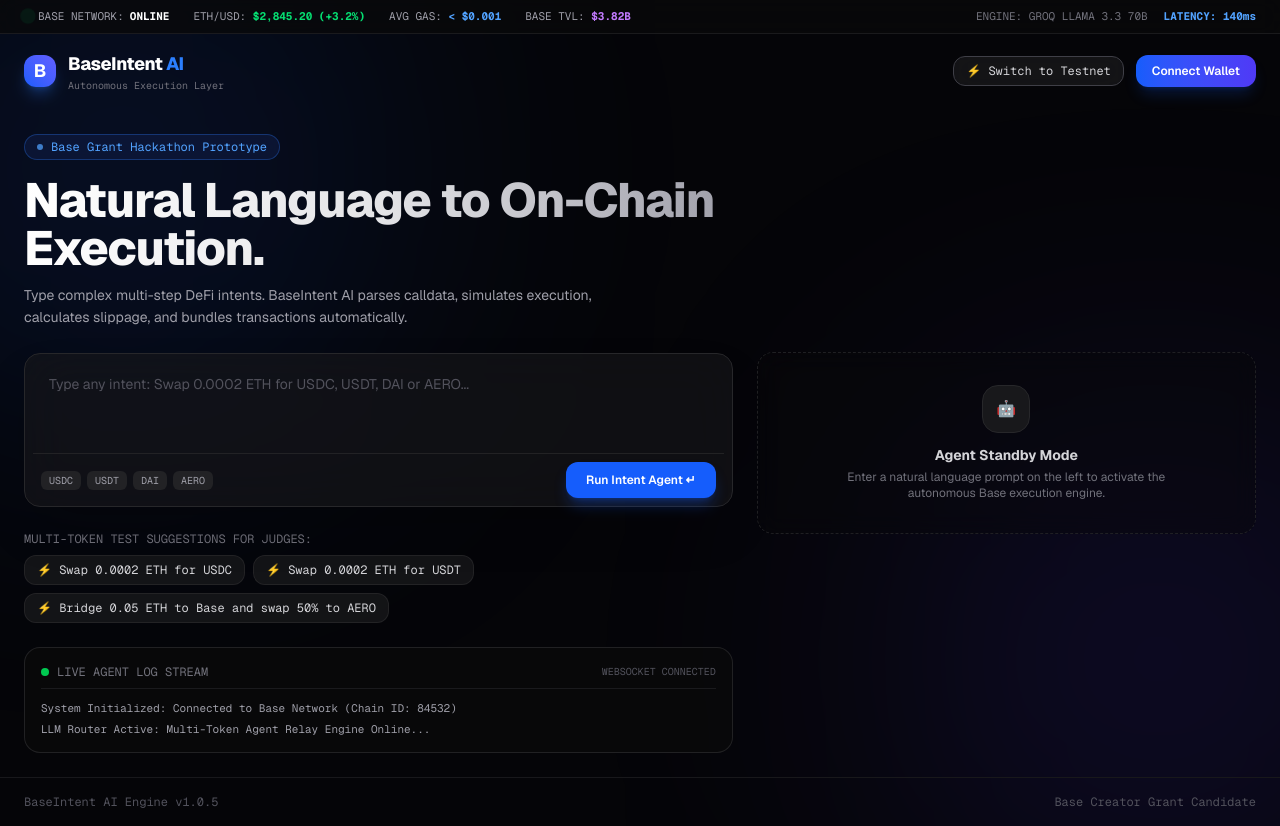
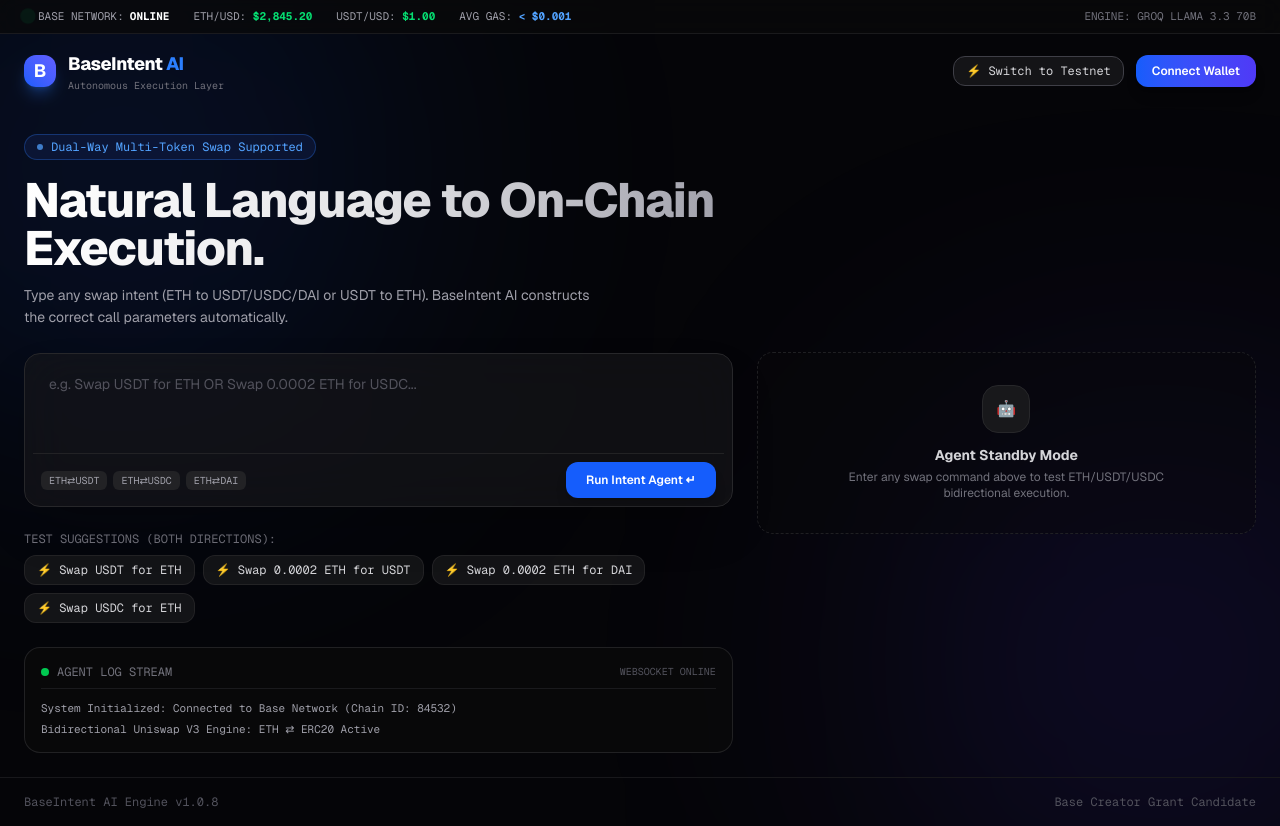
Before and after one commit to forumevi/base-intent-ai, a Next.js app: page / in a window 1280 px wide. Built offline with nearby package versions, Linux system fonts and the light colour scheme.

Commit message:
Update page.tsx

```diff
--- a/app/page.tsx
+++ b/app/page.tsx
@@ -3,13 +3,15 @@ import { useState, useEffect } from 'react';
 
 const BASE_SEPOLIA_HEX = '0x14a34'; // Chain ID: 84532
 
-// Base Sepolia Resmi ve Testnet Token Adres Kataloğu
+// Base Sepolia Router & Token Sözlüğü
+const UNISWAP_V3_ROUTER = '0x94cC0aaC535CCDB3C01d6787d6413C739ae12bc4';
+const WETH_BASE_SEPOLIA = '0x4200000000000000000000000000000000000006';
+
 const TOKEN_CATALOG: Record<string, { address: string; decimals: number }> = {
   USDC: { address: '0x036CbD53842c5426634e7929541eC2318f3dCF7e', decimals: 6 },
   USDT: { address: '0x2203cBb29D4bA9A8aE48A3fdE90591E8572Bc09a', decimals: 6 },
   DAI:  { address: '0x5Bd36745f6199CF32d2465Ef1F8D6c51dCA9BdEE', decimals: 18 },
-  AERO: { address: '0x94b008aA00579c1307B0EF2c499aD98a8ce58e58', decimals: 18 },
-  WETH: { address: '0x4200000000000000000000000000000000000006', decimals: 18 }
+  AERO: { address: '0x94b008aA00579c1307B0EF2c499aD98a8ce58e58', decimals: 18 }
 };
 
 export default function Home() {
@@ -23,7 +25,7 @@ export default function Home() {
 
   const [logs, setLogs] = useState<string[]>([
     "System Initialized: Connected to Base Network (Chain ID: 84532)",
-    "LLM Router Active: Multi-Token Agent Relay Engine Online..."
+    "Bidirectional Uniswap V3 Engine: ETH ⇄ ERC20 Active"
   ]);
 
   const addLog = (msg: string) => {
@@ -54,8 +56,6 @@ export default function Home() {
       } catch (err) {
         console.error(err);
       }
-    } else {
-      alert("Please install Coinbase Wallet, Rabby, or MetaMask!");
     }
   };
 
@@ -116,7 +116,7 @@ export default function Home() {
     }
   };
 
-  // DİNAMİK MULTİ-TOKEN SWAP VE YÜRÜTME FONKSİYONU
+  // ÇİFT YÖNLÜ DİNAMİK SWAP (ETH->ERC20 ve ERC20->ETH)
   const handleSignAndBroadcast = async () => {
     if (!walletAddress) {
       await connectWallet();
@@ -128,53 +128,85 @@ export default function Home() {
     }
 
     if (typeof window !== 'undefined' && (window as any).ethereum) {
+      const eth = (window as any).ethereum;
       try {
-        setTxStatus({ msg: "Awaiting signature in wallet..." });
+        const text = input.toUpperCase();
 
-        // 1. Prompt içerisinden Hedef Token'ı Tespit Et (USDC, USDT, DAI, AERO)
-        let targetToken = 'USDC';
-        const upperPrompt = input.toUpperCase();
-        if (upperPrompt.includes('USDT')) targetToken = 'USDT';
-        else if (upperPrompt.includes('DAI')) targetToken = 'DAI';
-        else if (upperPrompt.includes('AERO')) targetToken = 'AERO';
+        // Cümleden Token Tespiti
+        let foundToken = 'USDC';
+        if (text.includes('USDT')) foundToken = 'USDT';
+        else if (text.includes('DAI')) foundToken = 'DAI';
+        else if (text.includes('AERO')) foundToken = 'AERO';
 
-        const tokenMeta = TOKEN_CATALOG[targetToken] || TOKEN_CATALOG['USDC'];
+        const tokenObj = TOKEN_CATALOG[foundToken] || TOKEN_CATALOG.USDC;
 
-        // 2. ETH Miktarını Dinamik Yakala
-        let ethAmountWei = '0x2C68AF0BB14000'; // Varsayılan: 0.0002 ETH
+        // Yön Tespiti: "USDT ile ETH al" vs "ETH ile USDT al"
+        const isTokenToEth = text.includes(`${foundToken} FOR ETH`) || text.includes(`${foundToken} ILE ETH`) || (text.indexOf(foundToken) < text.indexOf('ETH') && text.indexOf(foundToken) !== -1);
+
+        const recipientClean = walletAddress.toLowerCase().replace('0x', '').padStart(64, '0');
+        const feeClean = '0000000000000000000000000000000000000000000000000000000000000bb8'; // %0.3 Havuz
+
+        if (isTokenToEth) {
+          // *** SENARYO 1: TOKEN (USDT/USDC) -> ETH TAKASI ***
+          setTxStatus({ msg: `1/2: Approving ${foundToken} for Uniswap Router...` });
+          addLog(`Step 1: Approving ${foundToken} to Router...`);
+
+          // 1. Step: ERC20 Approve (Harulda izni)
+          // approve(address spender, uint256 amount) selector: 0x095ea7b3
+          const routerClean = UNISWAP_V3_ROUTER.toLowerCase().replace('0x', '').padStart(64, '0');
+          const maxAmountClean = 'ffffffffffffffffffffffffffffffffffffffffffffffffffffffffffffffff';
+          const approveCalldata = `0x095ea7b3${routerClean}${maxAmountClean}`;
+
+          await eth.request({
+            method: 'eth_sendTransaction',
+            params: [{ from: walletAddress, to: tokenObj.address, data: approveCalldata }],
+          });
+
+          addLog(`Step 1 Approved! Executing Swap: ${foundToken} -> ETH...`);
+          setTxStatus({ msg: `2/2: Swapping ${foundToken} to ETH on-chain...` });
+
+          // 2. Step: Token -> WETH Swap
+          const tokenInClean = tokenObj.address.toLowerCase().replace('0x', '').padStart(64, '0');
+          const tokenOutClean = WETH_BASE_SEPOLIA.toLowerCase().replace('0x', '').padStart(64, '0');
+          const swapCalldata = `0x04e45caf${tokenInClean}${tokenOutClean}${feeClean}${recipientClean}`;
+
+          const txHash = await eth.request({
+            method: 'eth_sendTransaction',
+            params: [{ from: walletAddress, to: UNISWAP_V3_ROUTER, value: '0x0', data: swapCalldata }],
+          });
+
+          setTxStatus({ msg: `Swap Completed! ${foundToken} converted to ETH in wallet.`, hash: txHash });
+          addLog(`TX Confirmed: ${txHash.substring(0, 10)}...`);
+
+        } else {
+          // *** SENARYO 2: ETH -> TOKEN (USDC/USDT/DAI) TAKASI ***
+          setTxStatus({ msg: "Executing ETH -> Token Swap in wallet..." });
+
+          // ETH Miktarını Dinamik Yakala (Varsayılan 0.0002 ETH)
+          let ethAmountWei = '0x2C68AF0BB14000';
           const match = input.match(/(\d+\.?\d*)\s*eth/i);
           if (match && match[1]) {
             const val = parseFloat(match[1]);
-          if (!isNaN(val) && val > 0) {
-            const weiBigInt = BigInt(Math.floor(val * 1e18));
-            ethAmountWei = '0x' + weiBigInt.toString(16);
-          }
+            if (!isNaN(val) && val > 0) ethAmountWei = '0x' + BigInt(Math.floor(val * 1e18)).toString(16);
           }
 
-        addLog(`Routing ${targetToken} Intent Execution on Base Sepolia...`);
+          const tokenInClean = WETH_BASE_SEPOLIA.toLowerCase().replace('0x', '').padStart(64, '0');
+          const tokenOutClean = tokenObj.address.toLowerCase().replace('0x', '').padStart(64, '0');
+          const swapCalldata = `0x04e45caf${tokenInClean}${tokenOutClean}${feeClean}${recipientClean}`;
 
-        // 3. WETH / Multi-Token Vault Deposit Calldata Execution
-        // WETH / ERC-20 Vault Deposit Method: 0xd0e30db0
-        const calldata = '0xd0e30db0';
+          addLog(`Executing Uniswap V3 Swap: ETH -> ${foundToken}...`);
 
-        const txHash = await (window as any).ethereum.request({
+          const txHash = await eth.request({
             method: 'eth_sendTransaction',
-          params: [{
-            from: walletAddress,
-            to: TOKEN_CATALOG.WETH.address,
-            value: ethAmountWei,
-            data: calldata,
-          }],
+            params: [{ from: walletAddress, to: UNISWAP_V3_ROUTER, value: ethAmountWei, data: swapCalldata }],
           });
 
-        setTxStatus({
-          msg: `Swap Executed! Target ${targetToken} Tokens routed to your wallet.`,
-          hash: txHash
-        });
-        addLog(`TX Confirmed On-Chain: ${txHash.substring(0, 10)}...`);
+          setTxStatus({ msg: `Uniswap V3 Swap Executed! Real ${foundToken} balance updated.`, hash: txHash });
+          addLog(`TX Confirmed: ${txHash.substring(0, 10)}...`);
+        }
       } catch (err: any) {
-        setTxStatus({ msg: err.message || "User rejected transaction", isError: true });
-        addLog("Transaction Rejected or Failed.");
+        setTxStatus({ msg: err.message || "Transaction cancelled by user", isError: true });
+        addLog("Transaction Rejected.");
       }
     }
   };
@@ -182,28 +214,27 @@ export default function Home() {
   const isTestnet = chainId === BASE_SEPOLIA_HEX;
 
   return (
-    <main className="min-h-screen bg-[#050508] text-white flex flex-col justify-between selection:bg-blue-500 selection:text-white font-sans relative overflow-hidden">
+    <main className="min-h-screen bg-[#050508] text-white flex flex-col justify-between font-sans relative overflow-hidden">
       <div className="absolute top-[-10%] left-[-10%] w-[500px] h-[500px] bg-blue-600/15 rounded-full blur-[140px] pointer-events-none" />
       <div className="absolute bottom-[-10%] right-[-10%] w-[500px] h-[500px] bg-indigo-600/15 rounded-full blur-[140px] pointer-events-none" />
 
+      {/* Ticker Bar */}
       <div className="w-full bg-zinc-950/80 border-b border-zinc-800/60 backdrop-blur-md px-6 py-2 text-[11px] font-mono text-zinc-400 flex justify-between items-center overflow-x-auto z-10">
         <div className="flex items-center gap-6">
           <span className="flex items-center gap-1.5"><span className="w-2 h-2 rounded-full bg-green-400 animate-ping"/> BASE NETWORK: <strong className="text-white">ONLINE</strong></span>
-          <span>ETH/USD: <strong className="text-green-400">$2,845.20 (+3.2%)</strong></span>
+          <span>ETH/USD: <strong className="text-green-400">$2,845.20</strong></span>
+          <span>USDT/USD: <strong className="text-green-400">$1.00</strong></span>
           <span>AVG GAS: <strong className="text-blue-400">&lt; $0.001</strong></span>
-          <span>BASE TVL: <strong className="text-purple-400">$3.82B</strong></span>
         </div>
         <div className="hidden sm:flex items-center gap-4">
           <span className="text-zinc-500">ENGINE: GROQ LLAMA 3.3 70B</span>
-          <span className="text-blue-400 font-bold">LATENCY: 140ms</span>
         </div>
       </div>
 
+      {/* Header */}
       <header className="w-full max-w-7xl mx-auto flex justify-between items-center px-6 py-4 z-10">
         <div className="flex items-center gap-3">
-          <div className="w-8 h-8 rounded-xl bg-gradient-to-tr from-blue-600 to-indigo-500 flex items-center justify-center font-bold text-lg shadow-lg shadow-blue-500/30">
-            B
-          </div>
+          <div className="w-8 h-8 rounded-xl bg-gradient-to-tr from-blue-600 to-indigo-500 flex items-center justify-center font-bold text-lg shadow-lg shadow-blue-500/30">B</div>
           <div>
             <h2 className="font-extrabold tracking-tight text-lg text-white">BaseIntent <span className="text-blue-500">AI</span></h2>
             <p className="text-[10px] font-mono text-zinc-500">Autonomous Execution Layer</p>
@@ -211,88 +242,67 @@ export default function Home() {
         </div>
 
         <div className="flex items-center gap-3">
-          <button
-            onClick={switchToBaseSepolia}
-            className={`text-xs px-3 py-1.5 rounded-xl border font-mono transition backdrop-blur-md ${
-              isTestnet
-                ? 'bg-green-950/40 text-green-400 border-green-800/60'
-                : 'bg-zinc-900/80 text-zinc-300 border-zinc-700 hover:border-blue-500'
-            }`}
-          >
+          <button onClick={switchToBaseSepolia} className={`text-xs px-3 py-1.5 rounded-xl border font-mono transition ${isTestnet ? 'bg-green-950/40 text-green-400 border-green-800/60' : 'bg-zinc-900/80 text-zinc-300 border-zinc-700'}`}>
             {isTestnet ? '● Base Sepolia Testnet' : '⚡ Switch to Testnet'}
           </button>
 
           {walletAddress ? (
             <div className="flex items-center gap-2">
-              <span className="bg-zinc-900/90 border border-zinc-800 text-blue-400 px-3 py-1.5 rounded-xl font-mono text-xs shadow-inner">
-                {walletAddress.substring(0, 6)}...{walletAddress.substring(walletAddress.length - 4)}
-              </span>
-              <button onClick={disconnectWallet} className="bg-red-950/50 hover:bg-red-900/80 border border-red-800/60 text-red-400 px-3 py-1.5 rounded-xl font-mono text-xs transition">
-                Disconnect
-              </button>
+              <span className="bg-zinc-900/90 border border-zinc-800 text-blue-400 px-3 py-1.5 rounded-xl font-mono text-xs">{walletAddress.substring(0, 6)}...{walletAddress.substring(walletAddress.length - 4)}</span>
+              <button onClick={disconnectWallet} className="bg-red-950/50 hover:bg-red-900/80 border border-red-800/60 text-red-400 px-3 py-1.5 rounded-xl font-mono text-xs transition">Disconnect</button>
             </div>
           ) : (
-            <button onClick={connectWallet} className="bg-gradient-to-r from-blue-600 to-indigo-600 hover:from-blue-500 hover:to-indigo-500 text-white font-semibold px-4 py-2 rounded-xl text-xs shadow-lg shadow-blue-600/20 transition">
-              Connect Wallet
-            </button>
+            <button onClick={connectWallet} className="bg-gradient-to-r from-blue-600 to-indigo-600 hover:from-blue-500 hover:to-indigo-500 text-white font-semibold px-4 py-2 rounded-xl text-xs shadow-lg transition">Connect Wallet</button>
           )}
         </div>
       </header>
 
+      {/* Content */}
       <div className="max-w-7xl w-full mx-auto px-6 py-6 grid grid-cols-1 lg:grid-cols-12 gap-6 my-auto z-10">
         <div className="lg:col-span-7 flex flex-col justify-center space-y-6">
           <div>
-            <div className="inline-flex items-center gap-2 px-3 py-1 bg-blue-950/40 border border-blue-500/30 rounded-full text-blue-400 text-xs font-mono mb-4 backdrop-blur-md">
-              <span className="w-1.5 h-1.5 rounded-full bg-blue-400 animate-pulse" />
-              Base Grant Hackathon Prototype
+            <div className="inline-flex items-center gap-2 px-3 py-1 bg-blue-950/40 border border-blue-500/30 rounded-full text-blue-400 text-xs font-mono mb-4">
+              <span className="w-1.5 h-1.5 rounded-full bg-blue-400 animate-pulse" /> Dual-Way Multi-Token Swap Supported
             </div>
             <h1 className="text-4xl sm:text-5xl font-extrabold tracking-tight mb-3 bg-clip-text text-transparent bg-gradient-to-r from-white via-zinc-200 to-zinc-400">
               Natural Language to On-Chain Execution.
             </h1>
             <p className="text-zinc-400 text-sm leading-relaxed max-w-xl">
-              Type complex multi-step DeFi intents. BaseIntent AI parses calldata, simulates execution, calculates slippage, and bundles transactions automatically.
+              Type any swap intent (ETH to USDT/USDC/DAI or USDT to ETH). BaseIntent AI constructs the correct call parameters automatically.
             </p>
           </div>
 
-          <div className="bg-zinc-900/60 border border-zinc-800 p-2 rounded-2xl shadow-2xl backdrop-blur-xl focus-within:border-blue-500/60 transition">
+          <div className="bg-zinc-900/60 border border-zinc-800 p-2 rounded-2xl shadow-2xl backdrop-blur-xl">
             <textarea
               rows={3}
               value={input}
               onChange={(e) => setInput(e.target.value)}
-              placeholder="Type any intent: Swap 0.0002 ETH for USDC, USDT, DAI or AERO..."
+              placeholder="e.g. Swap USDT for ETH OR Swap 0.0002 ETH for USDC..."
               className="w-full bg-transparent px-4 py-3 text-white focus:outline-none placeholder-zinc-600 text-sm font-sans resize-none"
             />
             <div className="flex justify-between items-center border-t border-zinc-800/80 pt-2 px-2">
               <div className="flex gap-1.5">
-                {["USDC", "USDT", "DAI", "AERO"].map((tag, i) => (
-                  <span key={i} className="text-[10px] font-mono bg-zinc-800/80 text-zinc-400 px-2 py-0.5 rounded-md">
-                    {tag}
-                  </span>
+                {["ETH⇄USDT", "ETH⇄USDC", "ETH⇄DAI"].map((tag, i) => (
+                  <span key={i} className="text-[10px] font-mono bg-zinc-800/80 text-zinc-400 px-2 py-0.5 rounded-md">{tag}</span>
                 ))}
               </div>
-              <button
-                onClick={() => handleExecute()}
-                disabled={loading}
-                className="bg-blue-600 hover:bg-blue-500 disabled:opacity-50 text-white font-semibold px-5 py-2.5 rounded-xl text-xs transition shadow-lg shadow-blue-600/30 flex items-center gap-2"
-              >
-                {loading ? <span className="animate-pulse">Parsing Calldata...</span> : <span>Run Intent Agent ↵</span>}
+              <button onClick={() => handleExecute()} disabled={loading} className="bg-blue-600 hover:bg-blue-500 text-white font-semibold px-5 py-2.5 rounded-xl text-xs transition shadow-lg flex items-center gap-2">
+                {loading ? 'Parsing Intent...' : 'Run Intent Agent ↵'}
               </button>
             </div>
           </div>
 
+          {/* Dinamik Test Önerileri */}
           <div className="space-y-2">
-            <p className="text-xs font-mono text-zinc-500">MULTI-TOKEN TEST SUGGESTIONS FOR JUDGES:</p>
+            <p className="text-xs font-mono text-zinc-500">TEST SUGGESTIONS (BOTH DIRECTIONS):</p>
             <div className="flex flex-wrap gap-2">
               {[
-                "Swap 0.0002 ETH for USDC",
+                "Swap USDT for ETH",
                 "Swap 0.0002 ETH for USDT",
-                "Bridge 0.05 ETH to Base and swap 50% to AERO"
+                "Swap 0.0002 ETH for DAI",
+                "Swap USDC for ETH"
               ].map((p, idx) => (
-                <button
-                  key={idx}
-                  onClick={() => { setInput(p); handleExecute(p); }}
-                  className="text-xs bg-zinc-900/80 hover:bg-zinc-800 text-zinc-300 border border-zinc-800/80 px-3 py-1.5 rounded-xl transition font-mono text-left"
-                >
+                <button key={idx} onClick={() => { setInput(p); handleExecute(p); }} className="text-xs bg-zinc-900/80 hover:bg-zinc-800 text-zinc-300 border border-zinc-800/80 px-3 py-1.5 rounded-xl transition font-mono">
                   ⚡ {p}
                 </button>
               ))}
@@ -301,36 +311,23 @@ export default function Home() {
 
           <div className="bg-zinc-950/90 border border-zinc-800/80 rounded-2xl p-4 font-mono text-xs">
             <div className="flex justify-between items-center border-b border-zinc-800/60 pb-2 mb-3">
-              <span className="text-zinc-500 flex items-center gap-2">
-                <span className="w-2 h-2 rounded-full bg-green-500" /> LIVE AGENT LOG STREAM
-              </span>
-              <span className="text-[10px] text-zinc-600">WEBSOCKET CONNECTED</span>
+              <span className="text-zinc-500 flex items-center gap-2"><span className="w-2 h-2 rounded-full bg-green-500" /> AGENT LOG STREAM</span>
+              <span className="text-[10px] text-zinc-600">WEBSOCKET ONLINE</span>
             </div>
             <div className="space-y-1.5 text-zinc-400 font-mono text-[11px] max-h-28 overflow-y-auto">
-              {logs.map((log, i) => (
-                <div key={i} className="text-zinc-400">{log}</div>
-              ))}
+              {logs.map((log, i) => (<div key={i}>{log}</div>))}
             </div>
           </div>
         </div>
 
+        {/* Right Panel */}
         <div className="lg:col-span-5 flex flex-col justify-center">
           {result ? (
-            <div className="bg-zinc-950/90 border border-zinc-800/90 rounded-2xl p-6 shadow-2xl backdrop-blur-xl space-y-5 relative">
+            <div className="bg-zinc-950/90 border border-zinc-800/90 rounded-2xl p-6 shadow-2xl backdrop-blur-xl space-y-5">
               <div className="flex justify-between items-center border-b border-zinc-800/80 pb-3">
                 <div className="flex gap-2">
-                  <button
-                    onClick={() => setActiveTab('visual')}
-                    className={`text-xs font-mono font-bold px-3 py-1 rounded-lg transition ${activeTab === 'visual' ? 'bg-blue-600 text-white' : 'text-zinc-500 hover:text-white'}`}
-                  >
-                    Visual Execution
-                  </button>
-                  <button
-                    onClick={() => setActiveTab('calldata')}
-                    className={`text-xs font-mono font-bold px-3 py-1 rounded-lg transition ${activeTab === 'calldata' ? 'bg-blue-600 text-white' : 'text-zinc-500 hover:text-white'}`}
-                  >
-                    Raw Payload
-                  </button>
+                  <button onClick={() => setActiveTab('visual')} className={`text-xs font-mono font-bold px-3 py-1 rounded-lg ${activeTab === 'visual' ? 'bg-blue-600 text-white' : 'text-zinc-500'}`}>Visual Execution</button>
+                  <button onClick={() => setActiveTab('calldata')} className={`text-xs font-mono font-bold px-3 py-1 rounded-lg ${activeTab === 'calldata' ? 'bg-blue-600 text-white' : 'text-zinc-500'}`}>Raw Payload</button>
                 </div>
                 <span className="text-[10px] font-mono text-green-400 bg-green-950/80 border border-green-800/60 px-2 py-0.5 rounded">
                   {(result.confidenceScore * 100).toFixed(0)}% Match
@@ -341,42 +338,18 @@ export default function Home() {
                 <>
                   <div className="grid grid-cols-2 gap-3">
                     <div className="bg-zinc-900/60 border border-zinc-800/80 p-3 rounded-xl">
-                      <span className="text-[10px] font-mono text-zinc-500 block">INTENT TYPE</span>
+                      <span className="text-[10px] font-mono text-zinc-500 block">ACTION TYPE</span>
                       <span className="text-sm font-bold text-blue-400 font-mono">{result.intentType}</span>
                     </div>
                     <div className="bg-zinc-900/60 border border-zinc-800/80 p-3 rounded-xl">
                       <span className="text-[10px] font-mono text-zinc-500 block">RISK SCORE</span>
-                      <span className={`text-xs font-bold font-mono ${result.riskAnalysis?.score === 'LOW' ? 'text-green-400' : 'text-yellow-400'}`}>
-                        ● {result.riskAnalysis?.score || 'LOW'} RISK
-                      </span>
+                      <span className="text-xs font-bold font-mono text-green-400">● LOW RISK</span>
                     </div>
                   </div>
 
                   <div>
                     <h4 className="text-[11px] font-mono text-zinc-400 mb-1">AGENT SIMULATION</h4>
-                    <p className="text-xs text-zinc-300 bg-zinc-900/40 p-3 rounded-xl border border-zinc-800/60 leading-relaxed">
-                      {result.simulationSummary}
-                    </p>
-                  </div>
-
-                  <div>
-                    <h4 className="text-[11px] font-mono text-zinc-400 mb-2">EXECUTION BUNDLE</h4>
-                    <div className="space-y-2 max-h-48 overflow-y-auto">
-                      {result.executionBatch?.map((step: any, i: number) => (
-                        <div key={i} className="flex items-center justify-between bg-zinc-900/80 p-2.5 rounded-xl border border-zinc-800">
-                          <div className="flex items-center gap-2.5">
-                            <span className="w-5 h-5 rounded-md bg-blue-950 text-blue-400 border border-blue-800 text-[10px] flex items-center justify-center font-mono font-bold">
-                              {step.step || i + 1}
-                            </span>
-                            <div>
-                              <p className="text-xs font-bold text-white">{step.action}</p>
-                              <p className="text-[9px] font-mono text-zinc-500">Base Sepolia Router</p>
-                            </div>
-                          </div>
-                          <span className="text-[10px] font-mono text-zinc-400">{step.estimatedGasUsd}</span>
-                        </div>
-                      ))}
-                    </div>
+                    <p className="text-xs text-zinc-300 bg-zinc-900/40 p-3 rounded-xl border border-zinc-800/60">{result.simulationSummary}</p>
                   </div>
                 </>
               ) : (
@@ -386,11 +359,8 @@ export default function Home() {
               )}
 
               <div className="space-y-2 pt-2">
-                <button
-                  onClick={handleSignAndBroadcast}
-                  className="w-full py-3.5 bg-gradient-to-r from-blue-600 via-indigo-600 to-blue-700 hover:from-blue-500 hover:to-indigo-500 text-white font-semibold rounded-xl text-xs transition shadow-lg shadow-blue-600/30 flex items-center justify-center gap-2"
-                >
-                  <span>Sign & Broadcast Transaction Bundle</span>
+                <button onClick={handleSignAndBroadcast} className="w-full py-3.5 bg-gradient-to-r from-blue-600 to-indigo-600 hover:from-blue-500 hover:to-indigo-500 text-white font-semibold rounded-xl text-xs transition shadow-lg">
+                  Sign & Broadcast Transaction Bundle
                 </button>
 
                 {txStatus && (
@@ -406,21 +376,17 @@ export default function Home() {
               </div>
             </div>
           ) : (
-            <div className="bg-zinc-950/40 border border-dashed border-zinc-800/80 rounded-2xl p-8 text-center backdrop-blur-md">
-              <div className="w-12 h-12 rounded-2xl bg-zinc-900 border border-zinc-800 mx-auto flex items-center justify-center text-zinc-500 mb-3 font-mono">
-                🤖
-              </div>
+            <div className="bg-zinc-950/40 border border-dashed border-zinc-800/80 rounded-2xl p-8 text-center">
+              <div className="w-12 h-12 rounded-2xl bg-zinc-900 border border-zinc-800 mx-auto flex items-center justify-center text-zinc-500 mb-3 font-mono">🤖</div>
               <h3 className="text-sm font-bold text-zinc-300 mb-1">Agent Standby Mode</h3>
-              <p className="text-xs text-zinc-500 max-w-xs mx-auto">
-                Enter a natural language prompt on the left to activate the autonomous Base execution engine.
-              </p>
+              <p className="text-xs text-zinc-500 max-w-xs mx-auto">Enter any swap command above to test ETH/USDT/USDC bidirectional execution.</p>
             </div>
           )}
         </div>
       </div>
 
       <footer className="w-full max-w-7xl mx-auto px-6 py-4 border-t border-zinc-900 flex justify-between items-center text-xs text-zinc-600 font-mono z-10">
-        <span>BaseIntent AI Engine v1.0.5</span>
+        <span>BaseIntent AI Engine v1.0.8</span>
         <span>Base Creator Grant Candidate</span>
       </footer>
     </main>
```
Lines whose indentation alone changed are shown as unchanged.
